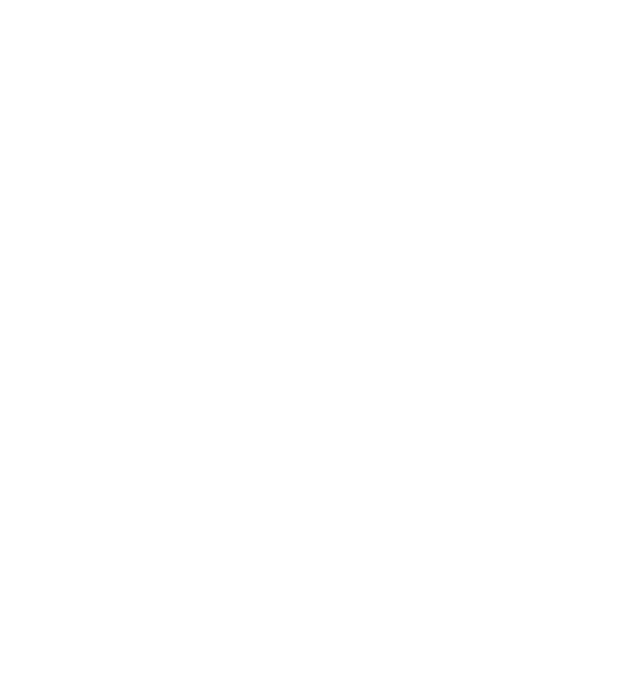
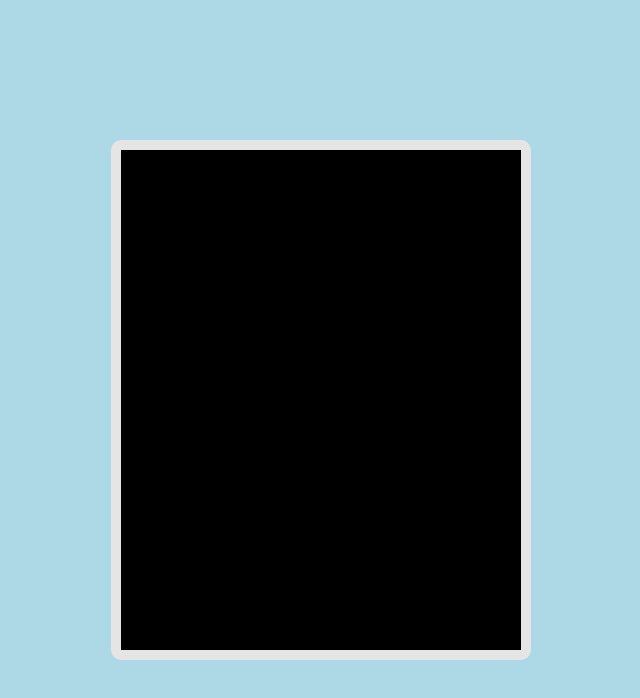
Before and after one commit to msuruwka9/webCalculator, a plain HTML site: page index.html in a window 1280 px wide. Shown: the whole page, without its empty margins (319-959 px from the left). Drawn offline with Linux system fonts and the light colour scheme.

Commit message:
add calculator body

```diff
--- a/index.html
+++ b/index.html
@@ -4,10 +4,11 @@
     <meta charset="UTF-8">
     <meta http-equiv="X-UA-Compatible" content="IE=edge">
     <meta name="viewport" content="width=device-width, initial-scale=1.0">
-    <title>Document</title>
+    <title>Calculator</title>
+    <link rel="stylesheet" href="styles.css">
     <script type="text/javascript" src="script.js" defer></script>
 </head>
 <body>
-
+    <div id="calculator-body"></div>
 </body>
 </html>
--- a/styles.css
+++ b/styles.css
@@ -0,0 +1,15 @@
+html{
+    background-color: lightblue;
+    height: 100%;
+    display: flex;
+    align-items: center;
+    justify-content: center;
+}
+
+#calculator-body{
+    background-color: black;
+    width: 400px;
+    height: 500px;
+    border: 10px solid #e5e5e5;
+    border-radius: 10px;
+}
```
